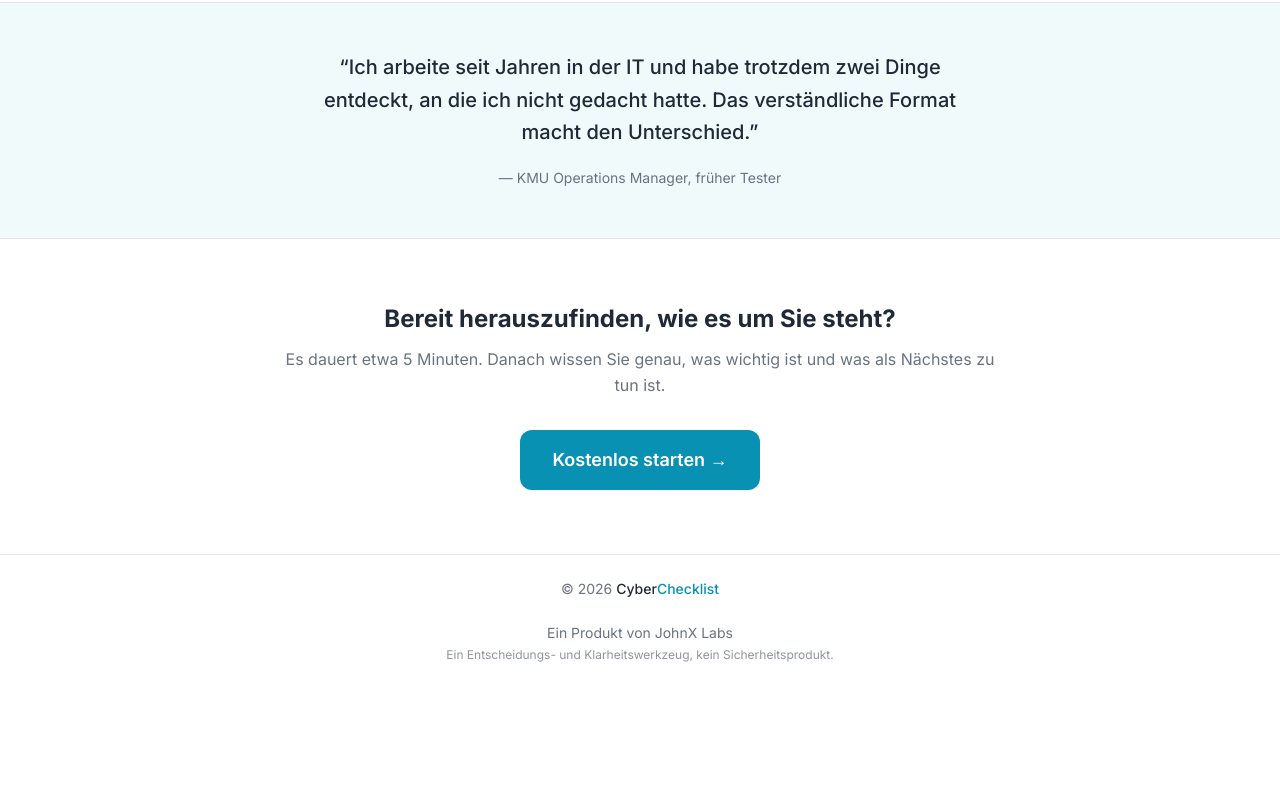
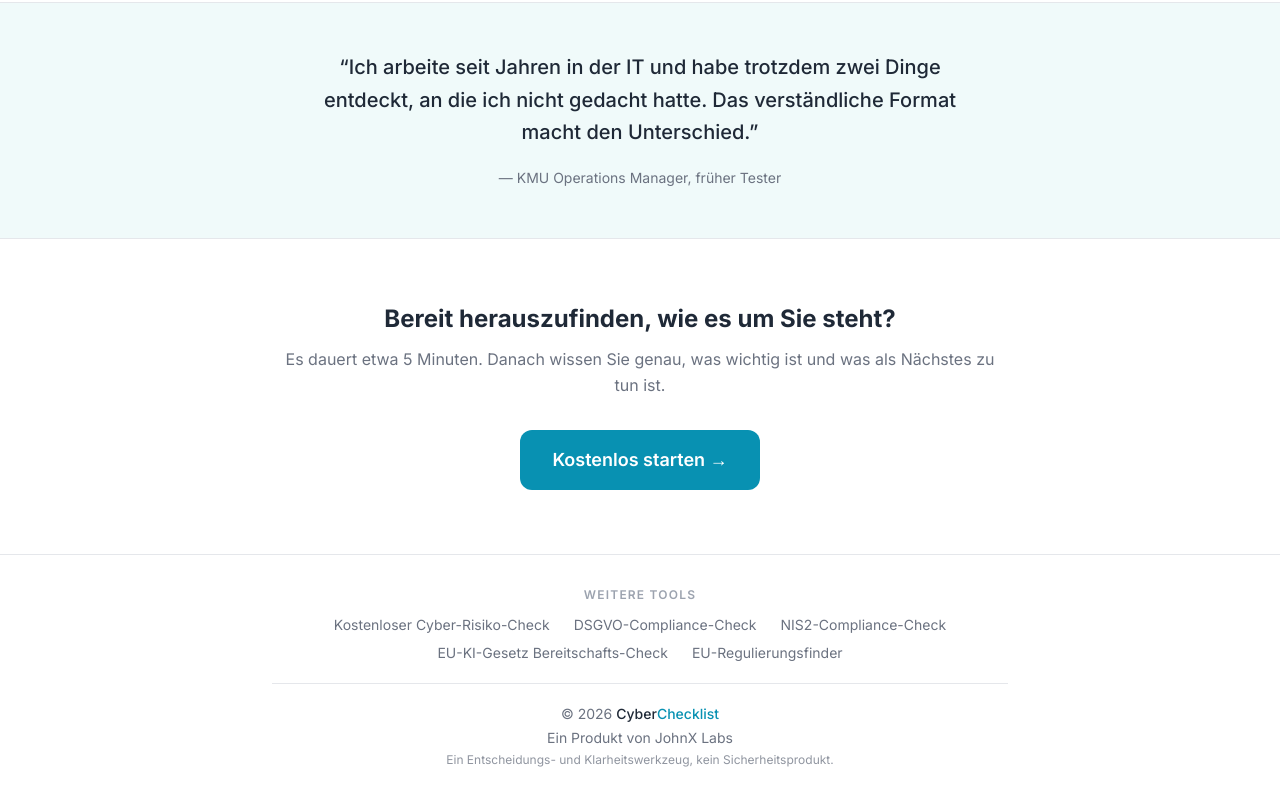
Before and after one commit to johninquest/crap, a Next.js app: page /de in a window 1280 px wide. Shown: the part 1235-2035 px from the top of the page. Before the commit the page ends 1922 px from the top, so only its background shows below. Built offline with nearby package versions, Linux system fonts and the light colour scheme; no server answers.

Commit message:
added routes to footer

```diff
--- a/src/app/[lang]/layout.tsx
+++ b/src/app/[lang]/layout.tsx
@@ -48,7 +48,7 @@ export default async function LangLayout({
     <html lang={lang} className={`${inter.variable} h-full antialiased`}>
       <body className="min-h-full flex flex-col">
         <div className="flex-1 flex flex-col">{children}</div>
-        <Footer dict={dict} />
+        <Footer dict={dict} lang={lang} />
       </body>
       {GA_ID && (
         <>
--- a/src/components/layout/Footer.tsx
+++ b/src/components/layout/Footer.tsx
@@ -1,25 +1,60 @@
+import Link from "next/link";
 import { BRAND } from "@/lib/config";
 import type { Dictionary } from "@/lib/types/dictionary";
 
 interface FooterProps {
   dict: Pick<Dictionary, "footer">;
+  lang: string;
 }
 
-export function Footer({ dict }: FooterProps) {
+const CHECKS: Array<{ key: keyof Dictionary["footer"]["checks"]; href: string }> = [
+  { key: "assessment",  href: "assessment" },
+  { key: "gdprCheck",   href: "gdpr-check" },
+  { key: "nis2Check",   href: "nis2-check" },
+  { key: "aiCheck",     href: "ai-check" },
+  { key: "rulesFinder", href: "rules-finder" },
+];
+
+export function Footer({ dict, lang }: FooterProps) {
   const year = new Date().getFullYear();
+  const { footer } = dict;
 
   return (
-    <footer className="border-t border-[#E5E7EB] py-6 text-sm text-[#6B7280]">
-      <div className="max-w-3xl mx-auto px-4 text-center space-y-1">
+    <footer className="border-t border-[#E5E7EB] py-8 text-sm text-[#6B7280]">
+      <div className="max-w-3xl mx-auto px-4 space-y-5">
+        <div className="text-center space-y-3">
+          <p className="text-xs font-semibold uppercase tracking-widest text-[#9CA3AF]">
+            {footer.toolsLabel}
+          </p>
+          <nav aria-label={footer.toolsLabel}>
+            <ul className="flex flex-wrap justify-center gap-x-6 gap-y-2">
+              {CHECKS.map(({ key, href }) => (
+                <li key={key}>
+                  <Link
+                    href={`/${lang}/${href}`}
+                    className="hover:text-[#0891B2] transition-colors"
+                  >
+                    {footer.checks[key]}
+                  </Link>
+                </li>
+              ))}
+            </ul>
+          </nav>
+        </div>
+
+        <hr className="border-[#E5E7EB]" />
+
+        <div className="text-center space-y-1">
           <p>
             © {year}{" "}
             <span className="font-medium text-[#1F2937]">
               {BRAND.namePrefix}
               <span className="text-[#0891B2]">{BRAND.nameSuffix}</span>
             </span>
-        </p><br />
-        <p>{dict.footer.madeBy}</p>
-        <p className="text-xs opacity-75">{dict.footer.disclaimer}</p>
+          </p>
+          <p>{footer.madeBy}</p>
+          <p className="text-xs opacity-75">{footer.disclaimer}</p>
+        </div>
       </div>
     </footer>
   );
--- a/src/dictionaries/de.json
+++ b/src/dictionaries/de.json
@@ -46,7 +46,15 @@
   },
   "footer": {
     "madeBy": "Ein Produkt von JohnX Labs",
-    "disclaimer": "Ein Entscheidungs- und Klarheitswerkzeug, kein Sicherheitsprodukt."
+    "disclaimer": "Ein Entscheidungs- und Klarheitswerkzeug, kein Sicherheitsprodukt.",
+    "toolsLabel": "Weitere Tools",
+    "checks": {
+      "assessment": "Kostenloser Cyber-Risiko-Check",
+      "gdprCheck": "DSGVO-Compliance-Check",
+      "nis2Check": "NIS2-Compliance-Check",
+      "aiCheck": "EU-KI-Gesetz Bereitschafts-Check",
+      "rulesFinder": "EU-Regulierungsfinder"
+    }
   },
   "assessment": {
     "metaTitle": "Kostenloser Cyber-Risiko-Check",
@@ -557,7 +565,7 @@
       },
       "q3": {
         "text": "Entwickelt, nutzt oder setzt Ihr Unternehmen KI-Systeme ein?",
-        "hint": "Dazu geh\u00f6ren KI-Tools f\u00fcr Einstellungen, Kundenentscheidungen, Betrugserkennung, Inhaltsgenerierung oder automatisierte Entscheidungsfindung.",
+        "hint": "Dazu gehören KI-Tools für Einstellungen, Kundenentscheidungen, Betrugserkennung, Inhaltsgenerierung oder automatisierte Entscheidungsfindung.",
         "yes": "Ja",
         "no": "Nein",
         "unsure": "Unsicher"
--- a/src/dictionaries/en.json
+++ b/src/dictionaries/en.json
@@ -46,7 +46,15 @@
   },
   "footer": {
     "madeBy": "A product of JohnX Labs",
-    "disclaimer": "A decision and clarity tool, not a security product."
+    "disclaimer": "A decision and clarity tool, not a security product.",
+    "toolsLabel": "Other Tools",
+    "checks": {
+      "assessment": "Free Cyber Risk Assessment",
+      "gdprCheck": "GDPR Compliance Check",
+      "nis2Check": "NIS2 Compliance Check",
+      "aiCheck": "EU AI Act Readiness Check",
+      "rulesFinder": "EU Regulation Finder"
+    }
   },
   "assessment": {
     "metaTitle": "Free Cyber Risk Check",
--- a/src/lib/types/dictionary.ts
+++ b/src/lib/types/dictionary.ts
@@ -69,6 +69,14 @@ export interface Dictionary {
   footer: {
     madeBy: string;
     disclaimer: string;
+    toolsLabel: string;
+    checks: {
+      assessment: string;
+      gdprCheck: string;
+      nis2Check: string;
+      aiCheck: string;
+      rulesFinder: string;
+    };
   };
   home: {
     badge: string;
```
Lines whose indentation alone changed are shown as unchanged.
